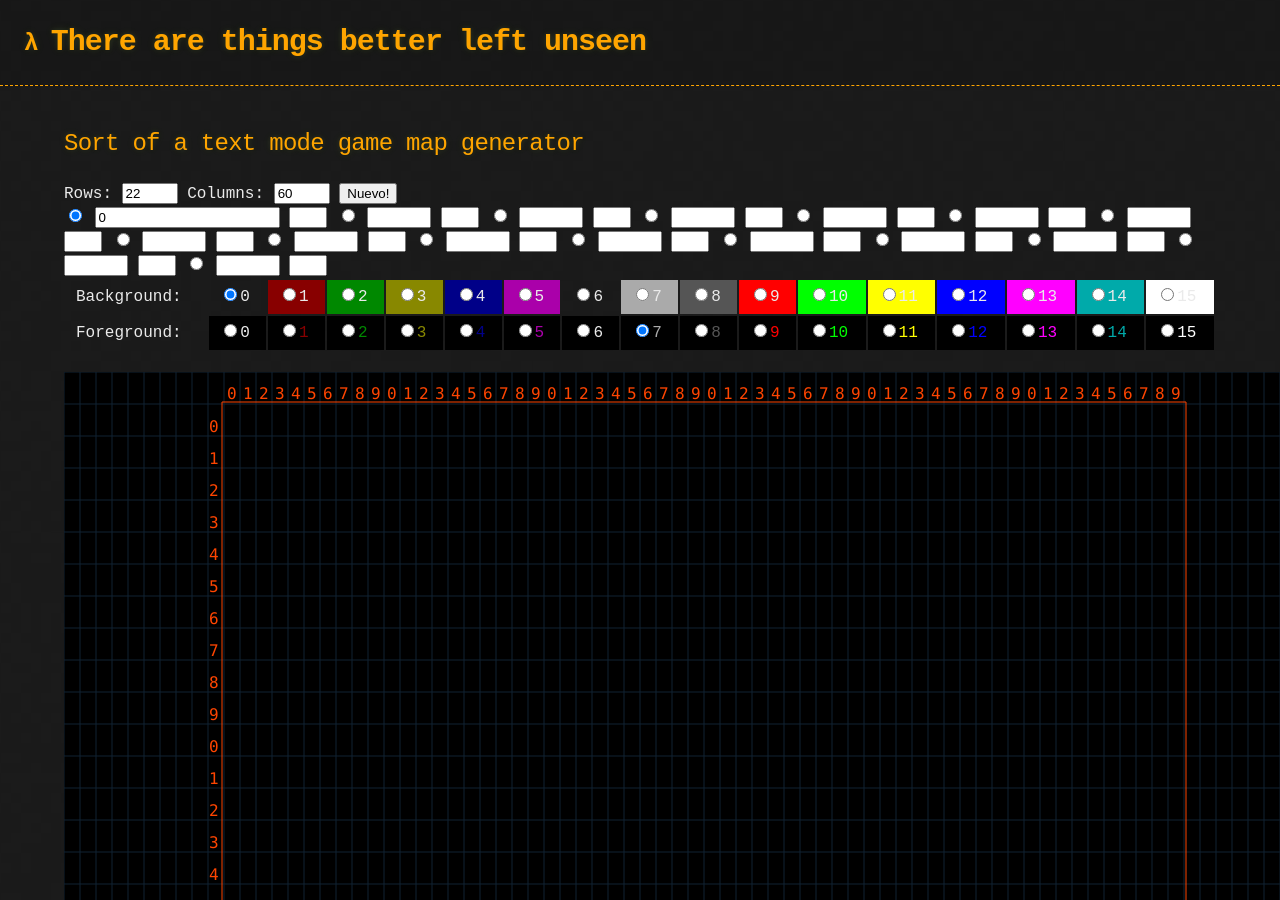
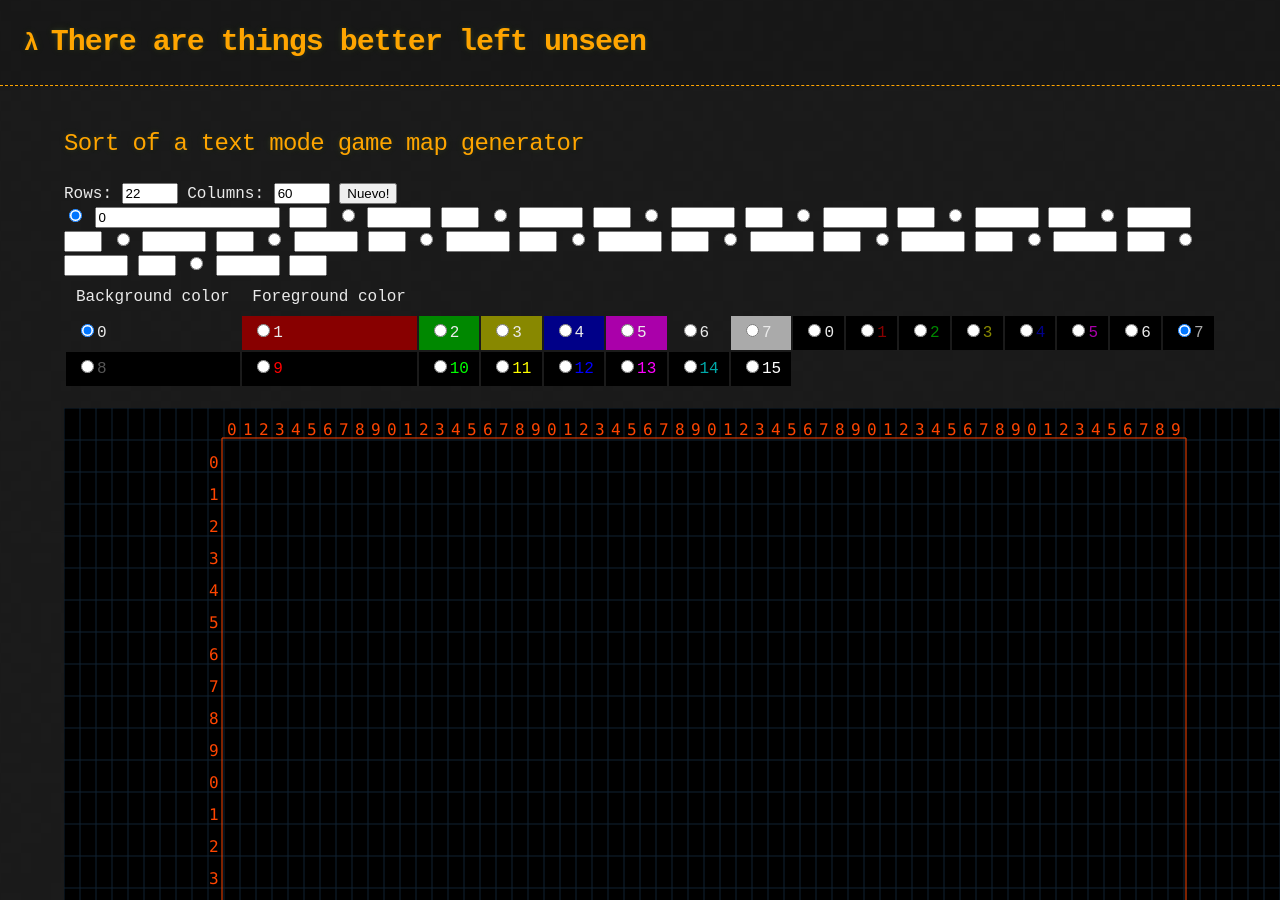
Before and after one commit to lmcanavals/lmcanavals.github.io, a Jekyll site: the page built from mapgen.html, in a window 1280 px wide and 900 px high. Built offline with Jekyll 4.4.1, drawn with Linux system fonts in a browser that asks for light colours; nearby versions of some CDN libraries; library files that are not in the unit come from our copies.

Commit message:
Update mapgen.html

```diff
--- a/mapgen.html
+++ b/mapgen.html
@@ -28,29 +28,48 @@ colors:
 </div>
 
 {%- for i in (0..15) -%}
-  <label for="code{{ i }}">
+<label for="code{{ i }}" style="width: 160px;">
   <input type="radio" id="code{{ i }}" name="code" value=""{%- if i == 0 -%} checked{%- endif -%}>
   <input type="number" id="char{{ i }}" {%- if i == 0 -%}value="0" readonly{%- else -%} min="1" max="255"{%- endif -%}>
   <input type="text" id="name{{ i }}" style="width: 30px;">
 </label>
 {%- endfor -%}
-
 <table>
   <tr>
-    <td>Background: </td>
-    {%- for i in (0..15) -%}
+    <td cols="8">Background color</td>
+    <td cols="8">Foreground color</td>
+  </tr>
+  <tr>
+{%- for i in (0..7) -%}
     <td style="background-color: #{{ page.colors[i] }}">
-      <input type="radio" name="bg" value="{{ i }}"{%- if i == 0 -%} checked{%- endif -%}>{{ i }}
+      <label for="bg{{ i }}">
+        <input id="bg{{ i }}" type="radio" name="bg" value="{{ i }}"{%- if i == 0 -%} checked{%- endif -%}>{{ i }}
+      </label>
+    </td>
+{%- endfor -%}
+{%- for i in (0..7) -%}
+    <td style="background-color: Black; color: #{{ page.colors[i] }}">
+      <label for="fg{{ i }}">
+        <input id="fg{{ i }}" type="radio" name="fg" value="{{ i }}"{%- if i == 7 -%} checked{%- endif -%}>{{ i }}
+      </label>
     </td>
 {%- endfor -%}
   </tr>
   <tr>
-    <td>Foreground: </td>
-    {% for i in (0..15) %}
+{%- for i in (8--15) -%}
+    <td style="background-color: #{{ page.colors[i] }}">
+      <label for="bg{{ i }}">
+        <input id="bg{{ i }}" type="radio" name="bg" value="{{ i }}">{{ i }}
+      </label>
+    </td>
+{%- endfor -%}
+{%- for i in (8..15) -%}
     <td style="background-color: Black; color: #{{ page.colors[i] }}">
-      <input type="radio" name="fg" value="{{ i }}"{%- if i == 7 -%} checked{%- endif -%}>{{ i }}
+      <label for="fg{{ i }}">
+        <input id="fg{{ i }}" type="radio" name="fg" value="{{ i }}">{{ i }}
+      </label>
     </td>
-    {% endfor %}
+{%- endfor -%}
   </tr>
 </table>
 
```
Lines whose indentation alone changed are shown as unchanged.
